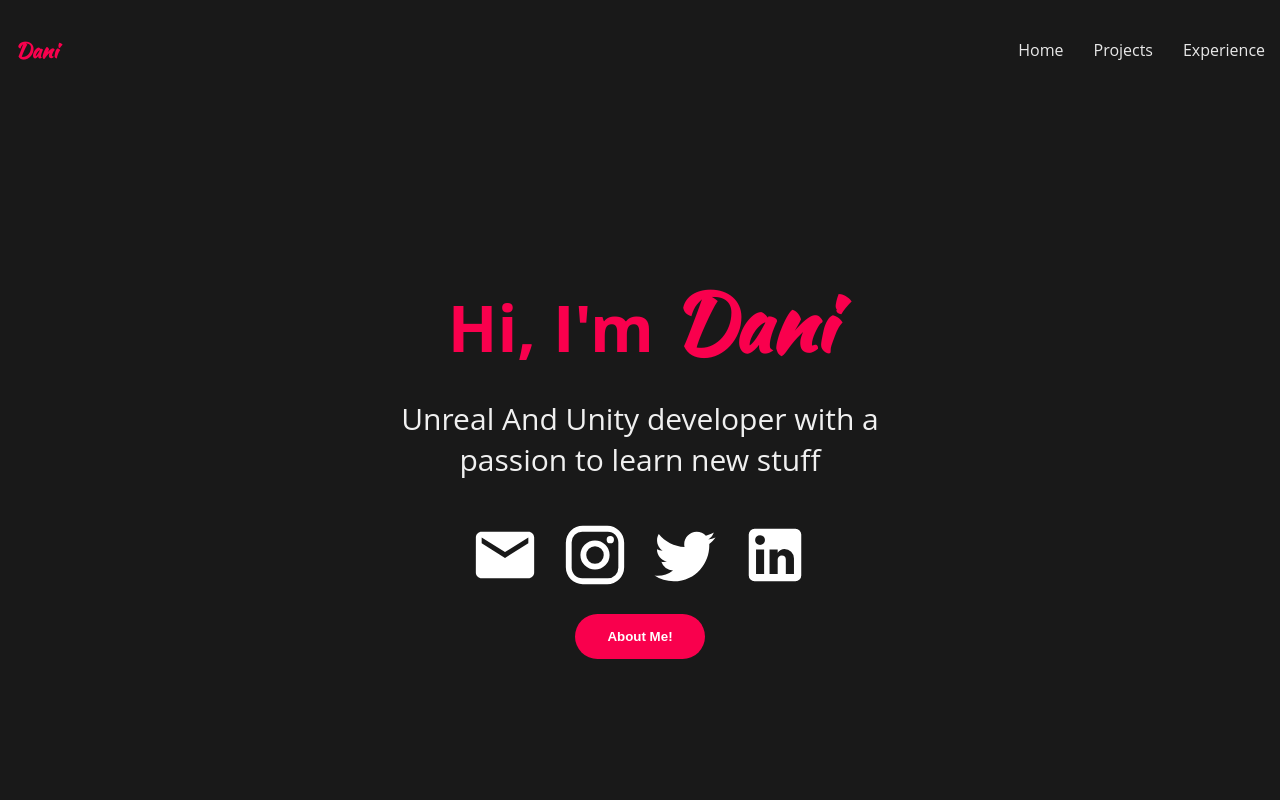
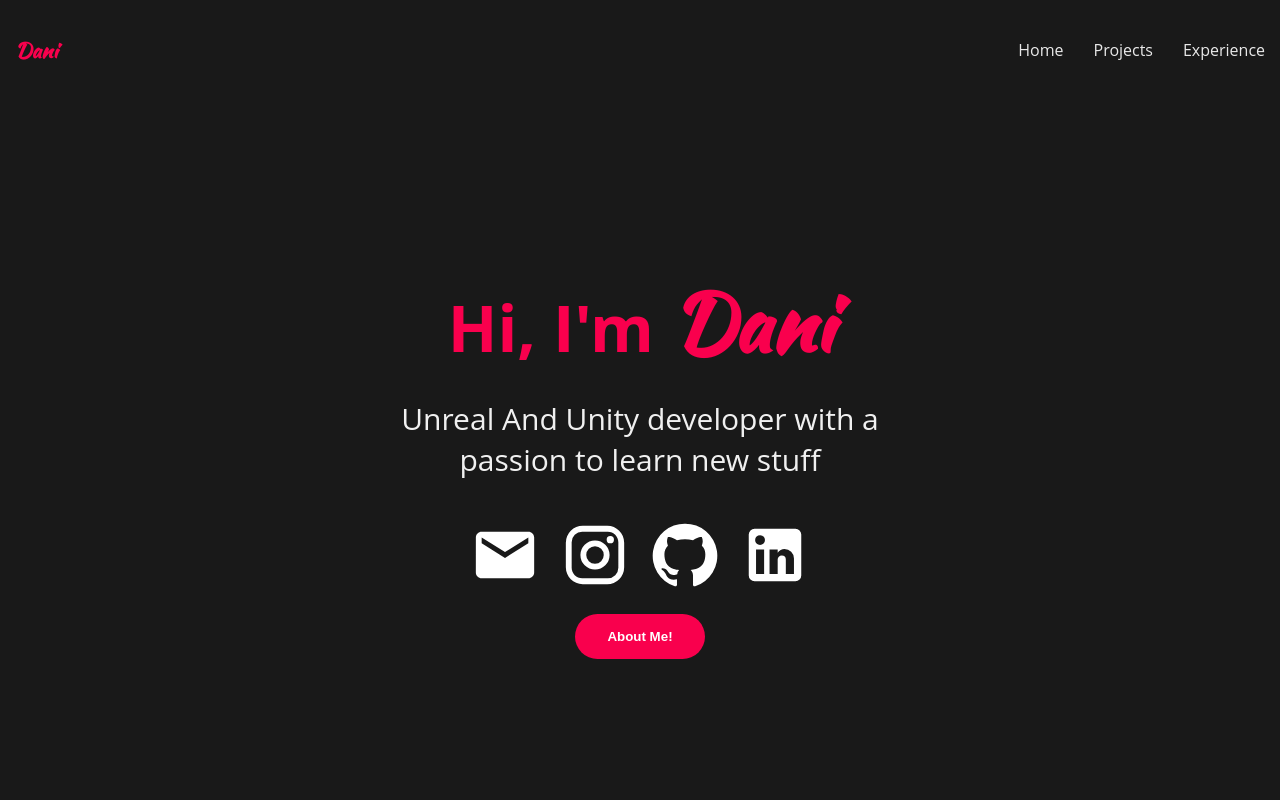
Before and after one commit to Playyer96/personal-portafolio, a React (Create React App) app: page / in a window 1280 px wide. Shown: the top 800 px of the page. Built offline with nearby package versions, Linux system fonts and the light colour scheme.

Commit message:
contact icons minor changes

```diff
--- a/src/components/ContactIcons.js
+++ b/src/components/ContactIcons.js
@@ -1,6 +1,7 @@
 import React from "react";
 import InstagramIcon from "@mui/icons-material/Instagram";
 import TwitterIcon from "@mui/icons-material/Twitter";
+import GitHubIcon from "@mui/icons-material/GitHub";
 import LinkedInIcon from "@mui/icons-material/LinkedIn";
 import EmailIcon from "@mui/icons-material/Email";
 import "../styles/ContactIcons.css";
@@ -18,8 +19,8 @@
       >
         <InstagramIcon />
       </a>
-      <a>
-        <TwitterIcon />
+      <a href="https://github.com/Playyer96" target="_blank" rel="noreferrer">
+        <GitHubIcon />
       </a>
       <a
         href="https://www.linkedin.com/in/danisvs/"
```
